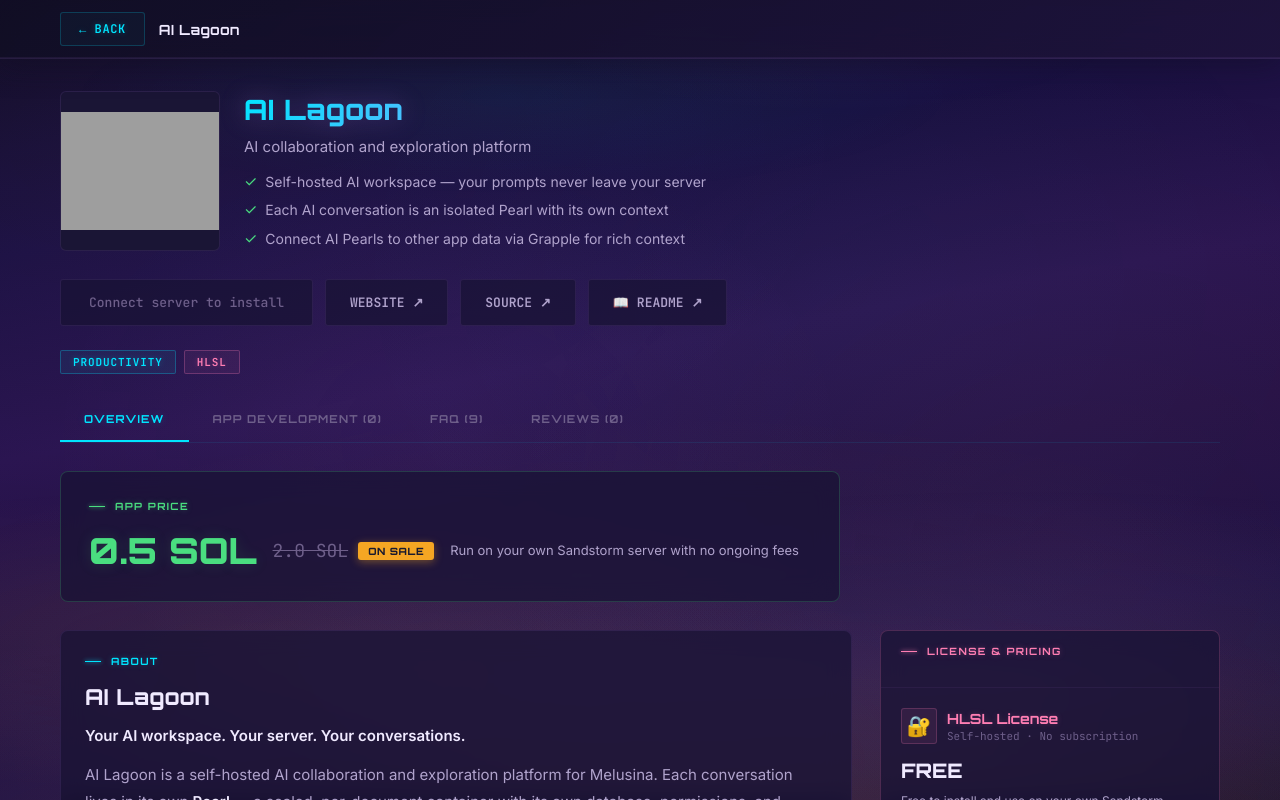
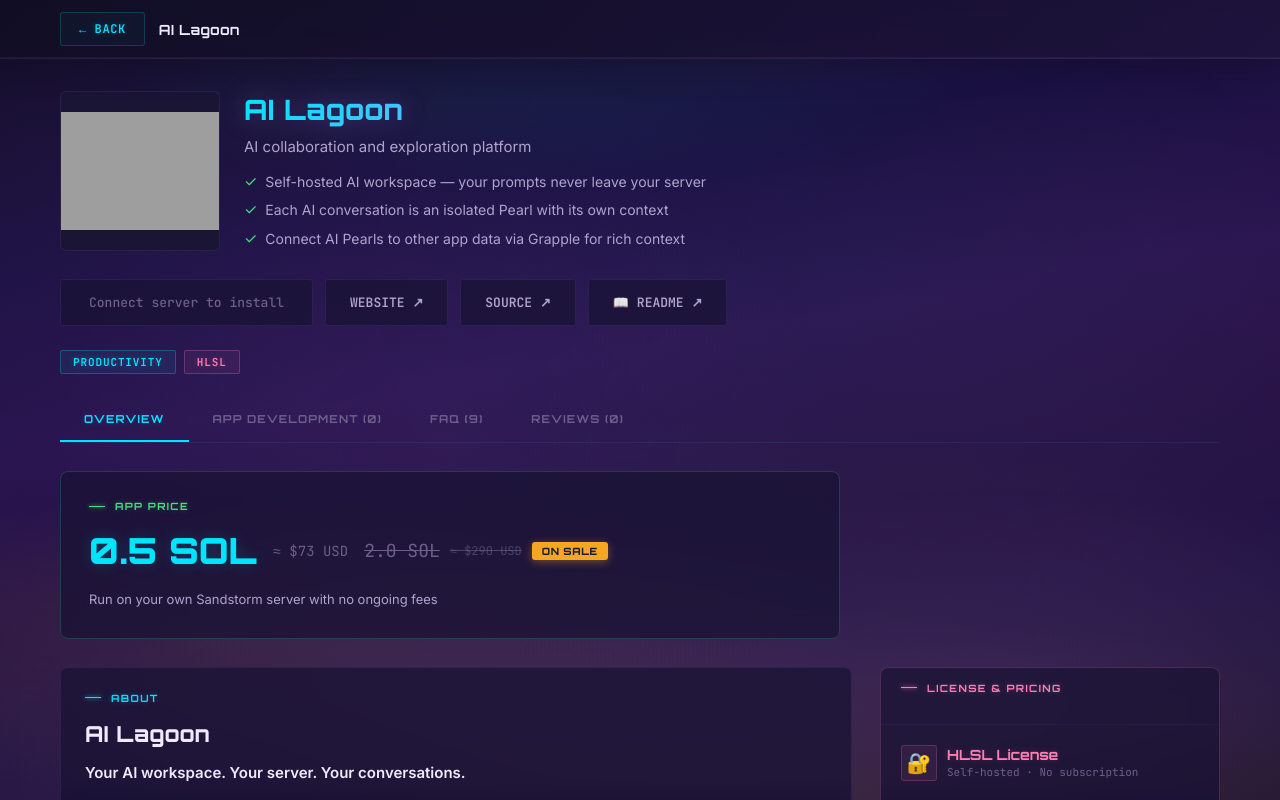
Before and after one commit to hrbrlife/melusina-static-store, a React (Vite) app: page / in a window 1280 px wide. Both pictures are taken after a click on the button 224 px from the left and 432 px from the top of the page. Shown: the top 800 px of the page. Built offline with nearby package versions, Linux system fonts and the light colour scheme; grey boxes are pictures that could not be loaded.

Commit message:
Store build 2026-02-25

```diff
--- a/src/main.jsx
+++ b/src/main.jsx
@@ -605,17 +605,23 @@
       {getAppPrice(app.appId).onSale && (
         <div style={{
           position: 'absolute', top: 0, right: 0, zIndex: 10, pointerEvents: 'none',
+          width: 80, height: 80, overflow: 'hidden',
+        }}>
+          <div style={{
+            position: 'absolute', top: 0, right: 0,
             width: 0, height: 0,
             borderStyle: 'solid',
-          borderWidth: '0 72px 72px 0',
-          borderColor: `transparent #f5a623 transparent transparent`,
+            borderWidth: '0 80px 80px 0',
+            borderColor: 'transparent #f5a623 transparent transparent',
             filter: 'drop-shadow(-2px 2px 4px rgba(0,0,0,0.3))',
-        }}>
+          }} />
           <span style={{
-            position: 'absolute', top: 12, right: -66, fontSize: 9, fontWeight: 800,
+            position: 'absolute', top: 16, right: 2, width: 56,
+            fontSize: 8, fontWeight: 800,
             color: '#1a1a2e', fontFamily: "'Orbitron', sans-serif",
-            letterSpacing: '.06em', transform: 'rotate(45deg)',
-            whiteSpace: 'nowrap', textShadow: '0 1px 0 rgba(255,255,255,0.3)',
+            letterSpacing: '.05em', transform: 'rotate(45deg)', transformOrigin: 'center center',
+            whiteSpace: 'nowrap', textAlign: 'center',
+            textShadow: '0 1px 0 rgba(255,255,255,0.3)',
           }}>ON SALE</span>
         </div>
       )}
@@ -671,18 +677,28 @@
           {/* Price display */}
           {(() => {
             const pr = getAppPrice(app.appId);
+            const isFree = pr.price === 'FREE';
+            const isZeroSol = !isFree && pr.price.match(/^0(\.0*)?\s*SOL$/);
+            const priceColor = (isFree || isZeroSol) ? T.green : T.cyan;
+            const priceGlow = (isFree || isZeroSol) ? T.greenGlow : T.accentGlow;
+            const usd = solToUsd(pr.price);
+            const origUsd = solToUsd(pr.originalPrice || '');
             return (
-              <div style={{ display: 'flex', alignItems: 'center', gap: 8, marginTop: 8 }}>
+              <div style={{ display: 'flex', alignItems: 'baseline', gap: 8, marginTop: 8, flexWrap: 'wrap' }}>
                 <span style={{
-                  fontSize: 18, fontWeight: 800, color: pr.price === 'FREE' ? T.green : T.cyan,
+                  fontSize: 18, fontWeight: 800, color: priceColor,
                   fontFamily: "'Orbitron', sans-serif",
-                  textShadow: `0 0 8px ${pr.price === 'FREE' ? T.greenGlow : T.accentGlow}`,
+                  textShadow: `0 0 8px ${priceGlow}`,
                 }}>{pr.price}</span>
+                {usd && <span style={{ fontSize: 10, color: T.textDim, fontFamily: "'JetBrains Mono', monospace" }}>{usd}</span>}
                 {pr.onSale && pr.originalPrice && (
+                  <span style={{ display: 'inline-flex', alignItems: 'baseline', gap: 4 }}>
                     <span style={{
                       fontSize: 12, color: T.textDim, textDecoration: 'line-through',
                       fontFamily: "'JetBrains Mono', monospace",
                     }}>{pr.originalPrice}</span>
+                    {origUsd && <span style={{ fontSize: 9, color: T.textDim + '99', textDecoration: 'line-through', fontFamily: "'JetBrains Mono', monospace" }}>{origUsd}</span>}
+                  </span>
                 )}
               </div>
             );
@@ -1169,6 +1185,16 @@
   return APP_PRICES[appId] || { price: 'FREE' };
 }
 
+/* approximate SOL → USD (rough estimate; update as needed) */
+const SOL_USD_RATE = 145;
+function solToUsd(solStr) {
+  const m = solStr.match(/([\d.]+)\s*SOL/);
+  if (!m) return null;
+  const usd = parseFloat(m[1]) * SOL_USD_RATE;
+  if (usd === 0) return null;
+  return `≈ $${usd < 1 ? usd.toFixed(2) : usd.toFixed(0)} USD`;
+}
+
 function getAppFAQ(app) {
   const specific = (APP_FAQ[app.appId] || []).map((item, i) => i === 0 ? { ...item, featured: true } : item);
   const license = (app.isOpenSource ? APP_FAQ._openSource : APP_FAQ._hlsl).map((item, i) => i === 0 ? { ...item, featured: true } : item);
@@ -1275,8 +1301,6 @@
   /* ---- OVERVIEW TAB ---- */
   const OverviewTab = () => (
     <>
-      <ScreenshotGallery screenshots={app.screenshots} appId={app.appId} />
-
       {/* ── Pricing Module ── */}
       <div style={{ maxWidth: 780, marginBottom: 28 }}>
         {/* App Price */}
@@ -1289,19 +1313,27 @@
           <div style={{ display: "flex", alignItems: "center", gap: 16, flexWrap: "wrap" }}>
             {(() => {
               const pr = getAppPrice(app.appId);
+              const isFree = pr.price === 'FREE';
+              const isZeroSol = !isFree && pr.price.match(/^0(\.0*)?\s*SOL$/);
+              const priceColor = (isFree || isZeroSol) ? T.green : T.cyan;
+              const priceGlow = (isFree || isZeroSol) ? T.greenGlow : T.accentGlow;
+              const usd = solToUsd(pr.price);
+              const origUsd = solToUsd(pr.originalPrice || '');
               return (
                 <>
                   <span style={{
-                    fontSize: 36, fontWeight: 900, color: T.green,
+                    fontSize: 36, fontWeight: 900, color: priceColor,
                     fontFamily: "'Orbitron', sans-serif",
-                    textShadow: `0 0 15px ${T.greenGlow}`,
+                    textShadow: `0 0 15px ${priceGlow}`,
                   }}>{pr.price}</span>
+                  {usd && <span style={{ fontSize: 14, color: T.textDim, fontFamily: "'JetBrains Mono', monospace" }}>{usd}</span>}
                   {pr.onSale && pr.originalPrice && (
                     <div style={{ display: 'flex', alignItems: 'center', gap: 10 }}>
                       <span style={{
                         fontSize: 18, color: T.textDim, textDecoration: 'line-through',
                         fontFamily: "'JetBrains Mono', monospace",
                       }}>{pr.originalPrice}</span>
+                      {origUsd && <span style={{ fontSize: 12, color: T.textDim + '99', textDecoration: 'line-through', fontFamily: "'JetBrains Mono', monospace" }}>{origUsd}</span>}
                       <span style={{
                         display: 'inline-block', padding: '3px 10px',
                         background: '#f5a623', color: '#1a1a2e',
@@ -1347,6 +1379,8 @@
           </div>
         )}
       </div>
+
+      <ScreenshotGallery screenshots={app.screenshots} appId={app.appId} />
 
       <div className="detail-grid">
         <div style={{ display: "flex", flexDirection: "column", gap: 20 }}>
```
Lines whose indentation alone changed are shown as unchanged.
